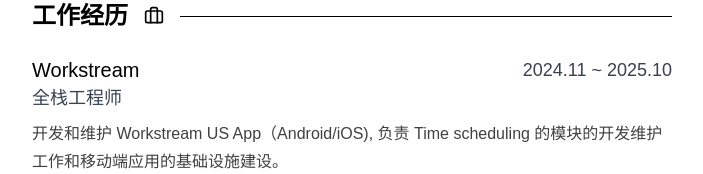
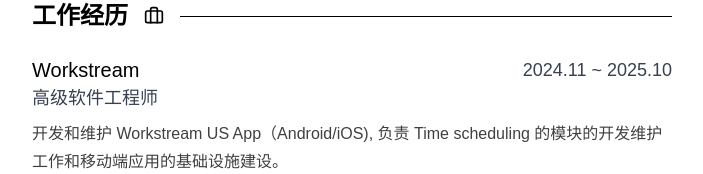
Before and after one commit to promer94/jianli, a Next.js app: page /zh-CN in a window 1280 px wide. Shown: the part 436-610 px from the top of the page, without its empty margins (288-991 px from the left). Built offline with nearby package versions, Linux system fonts and the light colour scheme; no server answers.

Commit message:
fix title

```diff
--- a/components/work.tsx
+++ b/components/work.tsx
@@ -13,7 +13,7 @@
           <div className='font-medium md:text-xl'>Workstream</div>
           <div className='text-gray-700 text-sm md:text-lg'>2024.11 ~ 2025.10</div>
         </div>
-        <div className='text-gray-700 text-sm md:text-lg'>全栈工程师</div>
+        <div className='text-gray-700 text-sm md:text-lg'>高级软件工程师</div>
         <div className='my-2 prose prose-sm prose-neutral max-w-none md:prose-base'>
           <p>开发和维护 Workstream US App（Android/iOS), 负责 Time scheduling 的模块的开发维护工作和移动端应用的基础设施建设。</p>
         </div>
```
